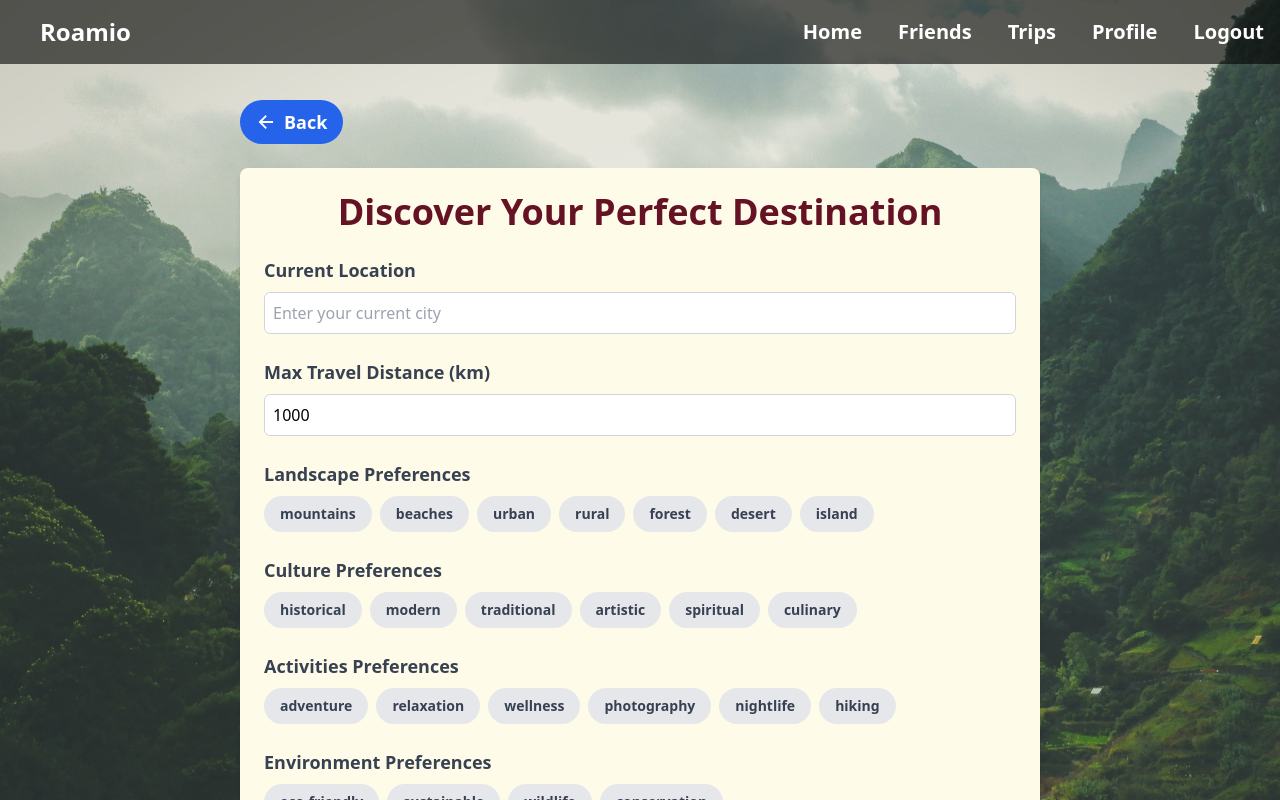
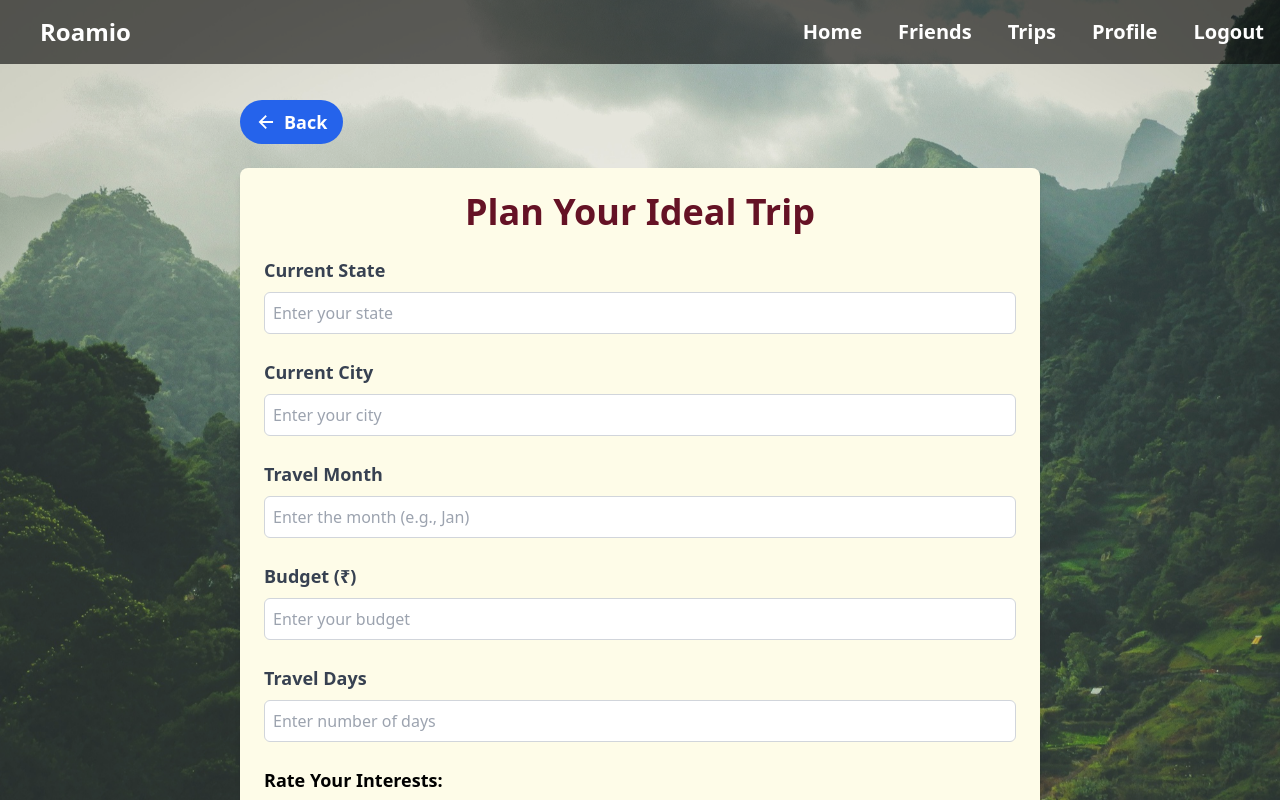
Before and after one commit to prathamshetty-10/Roamio, a React (Vite) app in the folder frontend/: page /exploreDest in a window 1280 px wide. Built offline with nearby package versions, Linux system fonts and the light colour scheme.

Commit message:
changed desti page

```diff
--- a/frontend/src/pages/ExploreDest.jsx
+++ b/frontend/src/pages/ExploreDest.jsx
@@ -3,132 +3,104 @@ import { useNavigate } from 'react-router-dom';
 import { IoArrowBackSharp } from "react-icons/io5";
 import Navbar from "../components/navbar.jsx";
 
-export default function ExploreDest(){
+const indianStates = [
+  "Andhra Pradesh", "Arunachal Pradesh", "Assam", "Bihar", "Chhattisgarh",
+  "Goa", "Gujarat", "Haryana", "Himachal Pradesh", "Jharkhand",
+  "Karnataka", "Kerala", "Madhya Pradesh", "Maharashtra", "Manipur",
+  "Meghalaya", "Mizoram", "Nagaland", "Odisha", "Punjab",
+  "Rajasthan", "Sikkim", "Tamil Nadu", "Telangana", "Tripura",
+  "Uttar Pradesh", "Uttarakhand", "West Bengal",
+];
+
+const monthNames = [
+  "January", "February", "March", "April", "May", "June", "July", "August", "September", "October", "November", "December"
+];
+
+export default function ExploreDest() {
   const navigate = useNavigate();
   const [formData, setFormData] = useState({
-    currentLocation: '',
-    maxDistance: '1000',
-    landscape: [],
-    culture: [],
-    activities: [],
-    environment: []
+    currentCity: '',
+    currentState: '',
+    budget: '',
+    days: '',
+    travelMonth: '',
+    interests: {
+      adventure: 0,
+      relaxation: 0,
+      culture: 0,
+      nature: 0,
+      nightlife: 0,
+    },
+    importance: {
+      accessibility: 0,
+      crowd: 0,
+      familyFriendly: 0,
+      food: 0,
+      shopping: 0,
+    },
   });
-  const [locationSuggestions, setLocationSuggestions] = useState([]);
-  const [showSuggestions, setShowSuggestions] = useState(false);
+  const [stateSuggestions, setStateSuggestions] = useState([]);
+  const [monthSuggestions, setMonthSuggestions] = useState([]);
   const [isLoading, setIsLoading] = useState(false);
 
-  const options = {
-    landscape: ['mountains', 'beaches', 'urban', 'rural', 'forest', 'desert', 'island'],
-    culture: ['historical', 'modern', 'traditional', 'artistic', 'spiritual', 'culinary'],
-    activities: ['adventure', 'relaxation', 'wellness', 'photography', 'nightlife', 'hiking'],
-    environment: ['eco-friendly', 'sustainable', 'wildlife', 'conservation']
-  };
+  const handleInputChange = (e) => {
+    const { name, value } = e.target;
+    setFormData(prev => ({ ...prev, [name]: value }));
 
-  // Debounce function
-  const debounce = (func, wait) => {
-    let timeout;
-    return function executedFunction(...args) {
-      const later = () => {
-        clearTimeout(timeout);
-        func(...args);
-      };
-      clearTimeout(timeout);
-      timeout = setTimeout(later, wait);
-    };
-  };
-
-  // Fetch location suggestions from Nominatim API
-  const fetchLocationSuggestions = async (query) => {
-    if (query.length < 3) {
-      setLocationSuggestions([]);
-      setShowSuggestions(false);
-      return;
-    }
-
-    setIsLoading(true);
-    try {
-      const response = await fetch(
-        `https://nominatim.openstreetmap.org/search?format=json&q=${encodeURIComponent(query)}&limit=5`,
-        {
-          headers: {
-            'Accept-Language': 'en-US,en;q=0.5',
-          },
-        }
-      );
-      const data = await response.json();
-      const formattedSuggestions = data.map(item => ({
-        display_name: item.display_name,
-        lat: item.lat,
-        lon: item.lon
-      }));
-      setLocationSuggestions(formattedSuggestions);
-      setShowSuggestions(true);
-    } catch (error) {
-      console.error('Error fetching locations:', error);
-      setLocationSuggestions([]);
-    } finally {
-      setIsLoading(false);
+    if (name === "currentState") {
+      const suggestions = indianStates.filter(state => state.toLowerCase().startsWith(value.toLowerCase()));
+      setStateSuggestions(suggestions);
+    } else if (name === "travelMonth") {
+      const suggestions = monthNames.filter(month => month.toLowerCase().startsWith(value.toLowerCase()));
+      setMonthSuggestions(suggestions);
     }
   };
 
-  // Debounced version of fetchLocationSuggestions
-  const debouncedFetchSuggestions = debounce(fetchLocationSuggestions, 300);
-
-  const handleInputChange = (e) => {
-    const { name, value } = e.target;
+  const handleRatingClick = (category, key, value) => {
     setFormData(prev => ({
       ...prev,
-      [name]: value
+      [category]: {
+        ...prev[category],
+        [key]: value,
+      },
     }));
-
-    if (name === 'currentLocation') {
-      debouncedFetchSuggestions(value);
-    }
   };
 
-  const handleLocationSelect = (location) => {
-    setFormData(prev => ({
-      ...prev,
-      currentLocation: location.display_name
-    }));
-    setShowSuggestions(false);
+  const handleStateSelect = (state) => {
+    setFormData(prev => ({ ...prev, currentState: state }));
+    setStateSuggestions([]);
   };
 
-  const handleMultiSelect = (category, value) => {
-    setFormData(prev => ({
-      ...prev,
-      [category]: prev[category].includes(value)
-        ? prev[category].filter(item => item !== value)
-        : [...prev[category], value]
-    }));
+  const handleMonthSelect = (month) => {
+    const monthIndex = monthNames.indexOf(month) + 1; // Months are 1-based (January = 1)
+    setFormData(prev => ({ ...prev, travelMonth: month }));
+    setMonthSuggestions([]);
   };
 
   const handleSubmit = (e) => {
     e.preventDefault();
-    const preferences = {
-      currentLocation: formData.currentLocation,
-      maxDistance: formData.maxDistance,
-      landscape: formData.landscape,
-      culture: formData.culture,
-      activities: formData.activities,
-      environment: formData.environment
-    };
-    console.log(preferences);
+    // Store the entered city and travel month in the appropriate formats
+    const city = formData.currentCity.toLowerCase();
+    const month = monthNames.indexOf(formData.travelMonth) + 1; // Convert full month name to its number (1 for January, 2 for February, etc.)
+    console.log("Form Data Submitted:", { ...formData, currentCity: city, travelMonth: month });
   };
 
-  // Close suggestions when clicking outside
-  useEffect(() => {
-    const handleClickOutside = (event) => {
-      if (!event.target.closest('.location-search-container')) {
-        setShowSuggestions(false);
-      }
-    };
-
-    document.addEventListener('click', handleClickOutside);
-    return () => {
-      document.removeEventListener('click', handleClickOutside);
-    };
-  }, []);
+  const renderStars = (category, key) => {
+    return [...Array(5)].map((_, index) => {
+      const starValue = index + 1;
+      return (
+        <span
+          key={index}
+          onClick={() => handleRatingClick(category, key, starValue)}
+          className={`cursor-pointer text-4xl align-middle mx-1 ${
+            formData[category][key] >= starValue ? "text-yellow-500" : "text-gray-300"
+          }`}
+        >
+          ★
+        </span>
+      );
+    });
+  };
 
   return (
     <div className="h-[100vh] w-[100vw] flex flex-col relative">
@@ -145,84 +117,121 @@ export default function ExploreDest(){
           </button>
 
           <div className="bg-yellow-50 p-6 rounded-lg shadow-md">
-            <h1 className="text-4xl font-bold text-[#651225] mb-6 text-center">Discover Your Perfect Destination</h1>
-
+            <h1 className="text-4xl font-bold text-[#651225] mb-6 text-center">
+              Plan Your Ideal Trip
+            </h1>
             <form onSubmit={handleSubmit} className="space-y-6">
-              <div className="relative location-search-container">
-                <label className="block text-gray-700 text-lg font-semibold mb-2">
-                  Current Location
-                </label>
+              <div className="relative">
+                <label className="block text-gray-700 text-lg font-semibold mb-2">Current State</label>
                 <input
                   type="text"
-                  name="currentLocation"
-                  value={formData.currentLocation}
+                  name="currentState"
+                  value={formData.currentState}
                   onChange={handleInputChange}
                   className="w-full p-2 border border-gray-300 rounded-md"
-                  placeholder="Enter your current city"
-                  autoComplete="off"
+                  placeholder="Enter your state"
                 />
-                {isLoading && (
-                  <div className="absolute right-3 top-10 text-gray-500">
-                    Loading...
-                  </div>
-                )}
-                {showSuggestions && locationSuggestions.length > 0 && (
-                  <div className="absolute z-10 w-full bg-white border border-gray-300 rounded-md mt-1 shadow-lg max-h-60 overflow-y-auto">
-                    {locationSuggestions.map((location, index) => (
-                      <div
+                {stateSuggestions.length > 0 && (
+                  <ul className="absolute bg-white border border-gray-300 rounded-md mt-1 shadow-lg max-h-60 overflow-y-auto w-full z-50">
+                    {stateSuggestions.map((state, index) => (
+                      <li
                         key={index}
                         className="p-2 hover:bg-gray-100 cursor-pointer text-sm"
-                        onClick={() => handleLocationSelect(location)}
+                        onClick={() => handleStateSelect(state)}
                       >
-                        {location.display_name}
-                      </div>
+                        {state}
+                      </li>
                     ))}
-                  </div>
+                  </ul>
                 )}
               </div>
 
               <div>
-                <label className="block text-gray-700 text-lg font-semibold mb-2">
-                  Max Travel Distance (km)
-                </label>
+                <label className="block text-gray-700 text-lg font-semibold mb-2">Current City</label>
                 <input
-                  type="number"
-                  name="maxDistance"
-                  value={formData.maxDistance}
+                  type="text"
+                  name="currentCity"
+                  value={formData.currentCity}
                   onChange={handleInputChange}
                   className="w-full p-2 border border-gray-300 rounded-md"
+                  placeholder="Enter your city"
                 />
               </div>
 
-              {Object.entries(options).map(([category, values]) => (
-                <div key={category}>
-                  <label className="block text-gray-700 text-lg font-semibold mb-2 capitalize">
-                    {category} Preferences
-                  </label>
-                  <div className="flex flex-wrap gap-2">
-                    {values.map(value => (
-                      <button
-                        key={value}
-                        type="button"
-                        onClick={() => handleMultiSelect(category, value)}
-                        className={`px-4 py-2 rounded-full text-sm font-semibold ${
-                          formData[category].includes(value)
-                            ? 'bg-blue-600 text-white'
-                            : 'bg-gray-200 text-gray-700'
-                        } hover:opacity-80 transition-colors`}
+              <div className="relative">
+                <label className="block text-gray-700 text-lg font-semibold mb-2">Travel Month</label>
+                <input
+                  type="text"
+                  name="travelMonth"
+                  value={formData.travelMonth}
+                  onChange={handleInputChange}
+                  className="w-full p-2 border border-gray-300 rounded-md"
+                  placeholder="Enter the month (e.g., Jan)"
+                />
+                {monthSuggestions.length > 0 && (
+                  <ul className="absolute bg-white border border-gray-300 rounded-md mt-1 shadow-lg max-h-60 overflow-y-auto w-full z-50">
+                    {monthSuggestions.map((month, index) => (
+                      <li
+                        key={index}
+                        className="p-2 hover:bg-gray-100 cursor-pointer text-sm"
+                        onClick={() => handleMonthSelect(month)}
                       >
-                        {value}
-                      </button>
+                        {month}
+                      </li>
                     ))}
+                  </ul>
+                )}
+              </div>
+
+              <div>
+                <label className="block text-gray-700 text-lg font-semibold mb-2">Budget (₹)</label>
+                <input
+                  type="number"
+                  name="budget"
+                  value={formData.budget}
+                  onChange={handleInputChange}
+                  className="w-full p-2 border border-gray-300 rounded-md"
+                  placeholder="Enter your budget"
+                />
+              </div>
+
+              <div>
+                <label className="block text-gray-700 text-lg font-semibold mb-2">Travel Days</label>
+                <input
+                  type="number"
+                  name="days"
+                  value={formData.days}
+                  onChange={handleInputChange}
+                  className="w-full p-2 border border-gray-300 rounded-md"
+                  placeholder="Enter number of days"
+                />
+              </div>
+
+              <div>
+                <h2 className="text-lg font-semibold mb-4">Rate Your Interests:</h2>
+                {Object.keys(formData.interests).map(key => (
+                  <div key={key} className="mb-4 flex items-center">
+                    <label className="text-gray-700 font-medium capitalize mr-4 w-32">{key}</label>
+                    {renderStars("interests", key)}
                   </div>
-                </div>
-              ))}
+                ))}
+              </div>
+
+              <div>
+                <h2 className="text-lg font-semibold mb-4">Rate Importance of Factors:</h2>
+                {Object.keys(formData.importance).map(key => (
+                  <div key={key} className="mb-4 flex items-center">
+                    <label className="text-gray-700 font-medium capitalize mr-4 w-32">{key}</label>
+                    {renderStars("importance", key)}
+                  </div>
+                ))}
+              </div>
 
               <button
                 type="submit"
                 className="w-full bg-blue-600 text-white px-6 py-3 rounded-full font-bold text-lg hover:bg-blue-700 mt-6"
               >
-                Find My Destination
+                Submit
               </button>
             </form>
           </div>
@@ -230,4 +239,4 @@ export default function ExploreDest(){
       </div>
     </div>
   );
-};
+}
```
Also changed, not shown: 1 other file (tests, documents, lock files or other folders).
